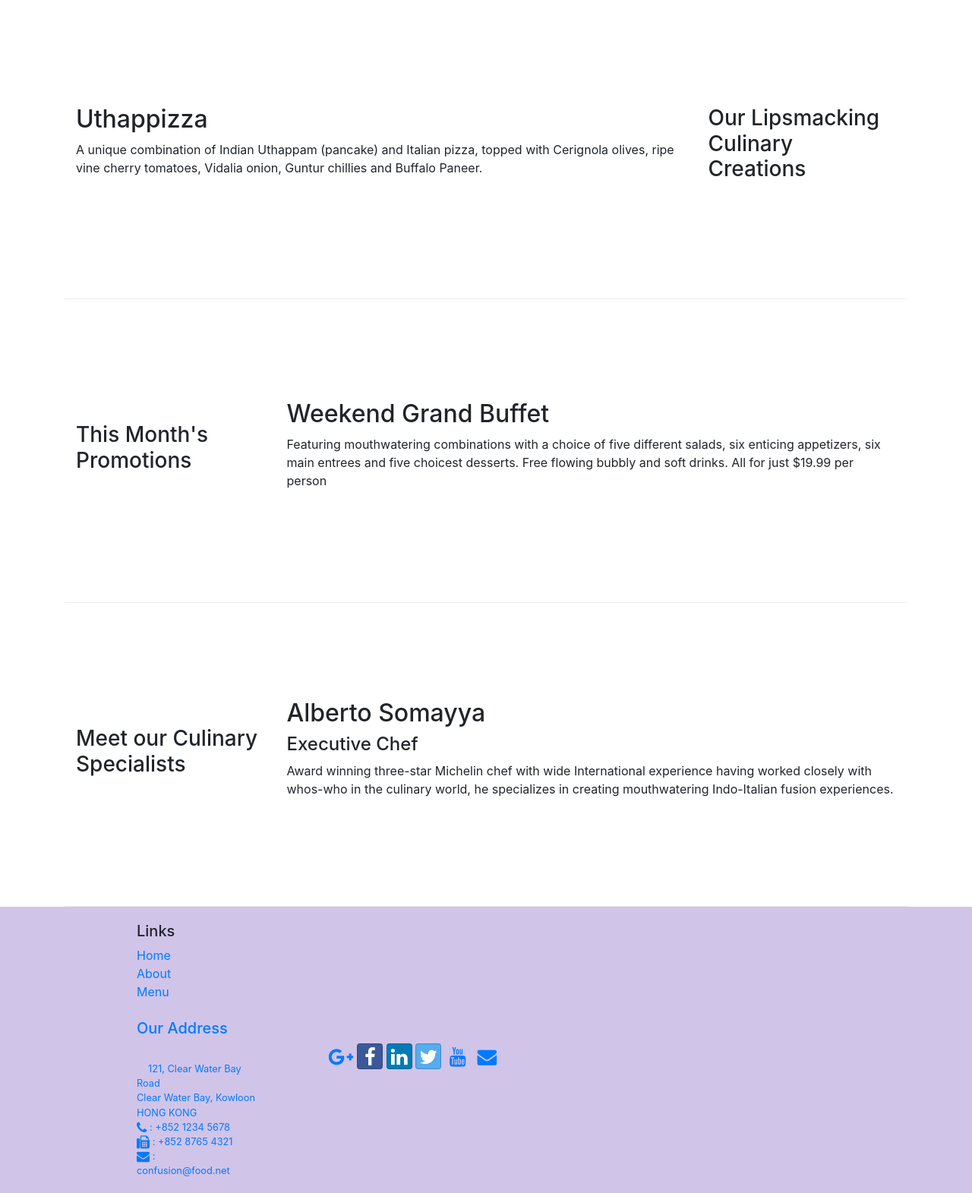
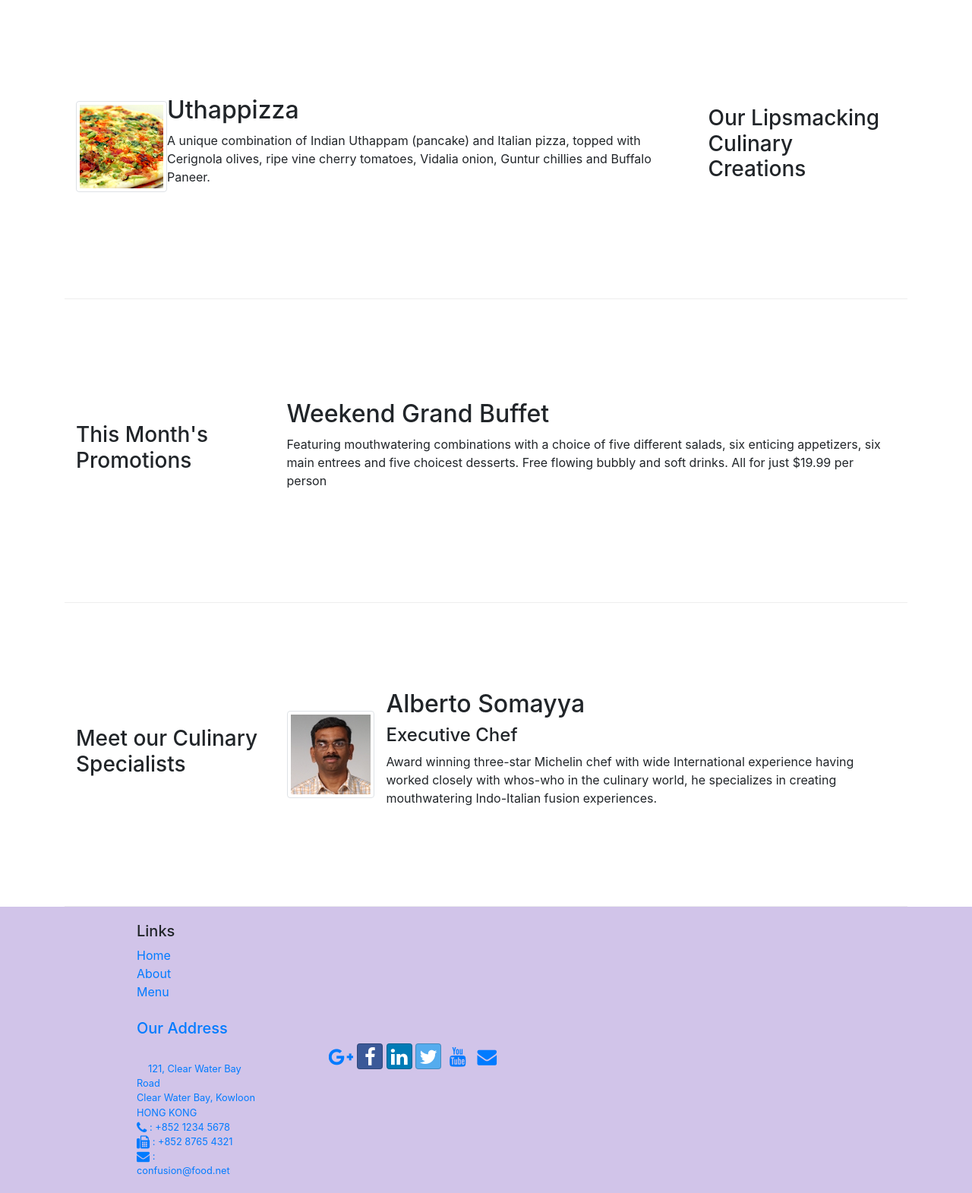
Before and after one commit to Masoud-Mir/bootstrap, a website: page index.html in a window 1280 px wide. Shown: the part 340-1911 px from the top of the page at 76% size. Drawn offline with nearby package versions, Linux system fonts and the light colour scheme.

Commit message:
Images and Media

```diff
--- a/index.html
+++ b/index.html
@@ -18,7 +18,7 @@
 <body>
     <nav class="navbar navbar-dark navbar-expand-sm fixed-top">
         <div class="container">
-            <a href="index.html" class="navbar-brand">Ristorante con Fusion</a>
+            <a href="index.html" class="navbar-brand"><img src="img/logo.png" alt="logo" height="30" width="41"></a>
             <button class=" navbar-toggler" type="button" data-toggle="collapse" data-target="#navbar">
                 <span class=" navbar-toggler-icon"></span>
             </button>
@@ -41,6 +41,7 @@
                     <p>We take inspiration from the World's best cuisines, and create a unique fusion experience. Our lipsmacking creations will tickle your culinary senses!</p>
                 </div>
                 <div class="col-12 col-sm">
+                    <img src="img/logo.png" alt="logo" class=" img-fluid">
                 </div>
             </div>
         </div>
@@ -52,8 +53,13 @@
                 <h3>Our Lipsmacking Culinary Creations</h3>
             </div>
             <div class="col col-sm col-md">
-                <h2>Uthappizza</h2>
-                <p>A unique combination of Indian Uthappam (pancake) and Italian pizza, topped with Cerignola olives, ripe vine cherry tomatoes, Vidalia onion, Guntur chillies and Buffalo Paneer.</p>
+                <div class=" media">
+                    <img src="img/uthappizza.png" alt="uthappizza" class=" d-flex img-thumbnail align-self-center">
+                    <div class=" media-body">
+                        <h2 class=" mt-0">Uthappizza</h2>
+                        <p>A unique combination of Indian Uthappam (pancake) and Italian pizza, topped with Cerignola olives, ripe vine cherry tomatoes, Vidalia onion, Guntur chillies and Buffalo Paneer.</p>
+                    </div>
+                </div>
             </div>
         </div>
 
@@ -73,9 +79,15 @@
                 <h3>Meet our Culinary Specialists</h3>
             </div>
             <div class="col col-sm col-md">
-                <h2>Alberto Somayya</h2>
-                <h4>Executive Chef</h4>
-                <p>Award winning three-star Michelin chef with wide International experience having worked closely with whos-who in the culinary world, he specializes in creating mouthwatering Indo-Italian fusion experiences. </p>
+                <div class="media">
+                    <img class="d-flex mr-3 img-thumbnail align-self-center" src="img/alberto.png" alt="Alberto Somayya">
+                    <div class="media-body">
+                        <h2 class="mt-0">Alberto Somayya</h2>
+                        <h4>Executive Chef</h4>
+                        <p class="d-none d-sm-block">Award winning three-star Michelin chef with wide International experience having worked closely with whos-who in the culinary world, he specializes in creating mouthwatering Indo-Italian fusion experiences.
+                        </p>
+                    </div>
+                </div>
             </div>
         </div>
     </div>
```
Also changed, not shown: aboutus.html (+2 -1 lines), contactus.html (+2 -1 lines), img/alberto.png (added), img/buffet.png (added), img/logo.png (added), img/uthappizza.png (added), 1 other file.
